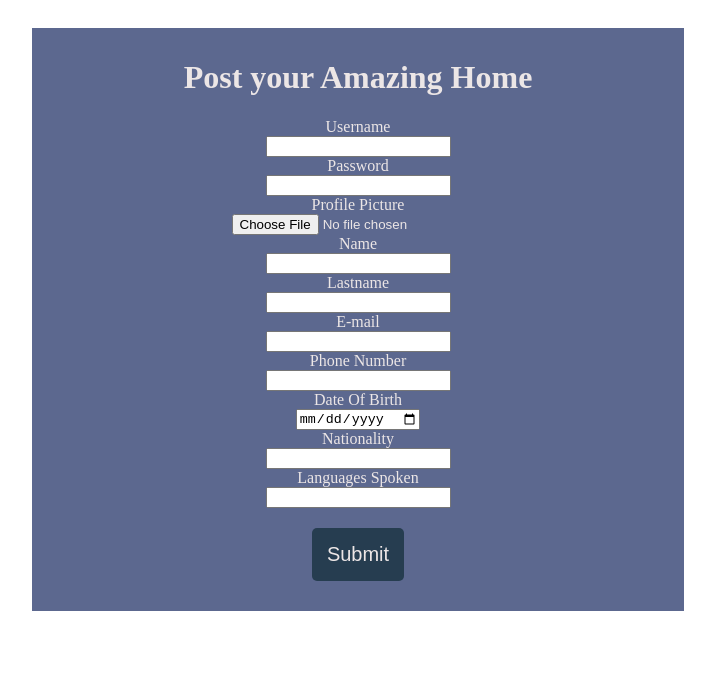
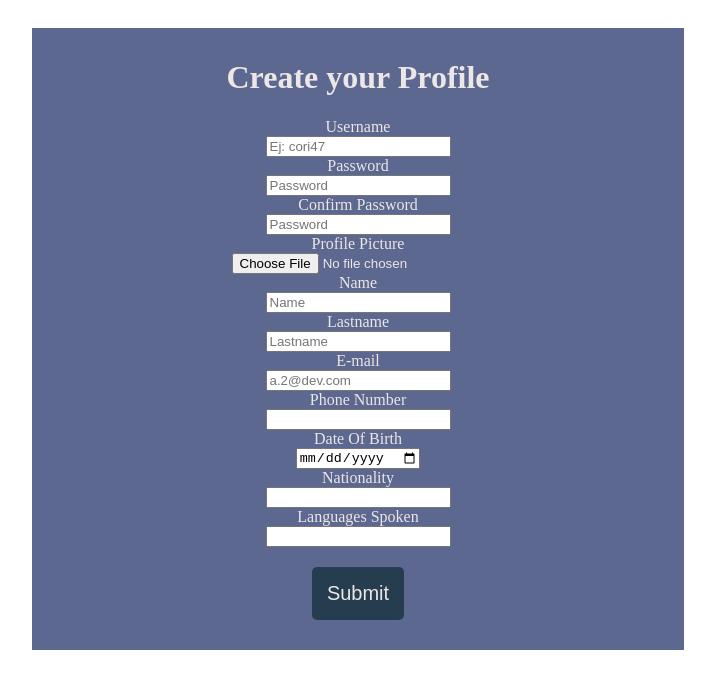
Before and after one commit to Eliza-code/holidayswapp, a React (Create React App) app in the folder client/: page /register in a window 1280 px wide. Shown: the top 688 px of the page, without its empty margins (282-997 px from the left). Built offline with nearby package versions, Linux system fonts and the light colour scheme.

Commit message:
sing up route creation

```diff
--- a/client/src/App.js
+++ b/client/src/App.js
@@ -10,8 +10,8 @@ function App() {
     <div >
 
        <Switch>
-        <Route exact path = '/home' component={Home} />
-        <Route exact path="/register" component={Signup} />
+          <Route exact path = '/home' component={Home} />
+          <Route exact path="/register" component={Signup} />
         </Switch>
     </div>
   );
--- a/client/src/components/NavBar/NavBar.jsx
+++ b/client/src/components/NavBar/NavBar.jsx
@@ -2,7 +2,8 @@ import React from "react";
 import SearchBar from "../SearchBar/SearchBar";
 import { Link } from "react-router-dom";
 import "../NavBar/navbar.css";
-import Signup from "../SignUp/Signup"
+
+
 const NavBar = () => {
   return (
     <div>
--- a/client/src/components/SignUp/Signup.jsx
+++ b/client/src/components/SignUp/Signup.jsx
@@ -15,8 +15,9 @@ const initialValues = {
     languagesSpoken:'',
 }
 
-const onSubmit = values => {
-    console.log(values);
+const onSubmit = (e) => {
+    e.preventDefault();
+    console.log("work");
 }
 
 const validate= values => {
@@ -27,13 +28,15 @@ const validate= values => {
 
     if(!values.password){
         errors.password = 'Required'
-    }else if(!/([A-Za-z][0-9]){5}/i.test(values.password)){} {
+    }else if(!/([A-Za-z][0-9]){5}/i.test(values.password)) {
         errors.password = 'Must contain letters, numbers and more than 4 characters';
+    }else if( values.password !== values.confirmpassword){
+        errors.confirmpassword='Pasword ust be the same';
     }
 
-    if(values.profilePicture !== "" && !/^(ftp|http|https):\/\/[^ "]+$/.test(values.profilePicture)){
-        errors.profilePicture = 'Must be an url';
-    }
+    // if(values.profilePicture !== "" && !/^(ftp|http|https):\/\/[^ "]+$/.test(values.profilePicture)){
+    //     errors.profilePicture = 'Must be an url';
+    // }
     if(!values.name){
         errors.name = 'Required';
     }
@@ -48,7 +51,7 @@ const validate= values => {
     }
 
     if( values.phonenumber){
-        if(isNaN(values.phonenumber)){
+        if(!/^(\+0?1\s)?\(?\d{3}\)?[\s.-]\d{3}[\s.-]\d{4}$/.test(values.phonenumber)){
             errors.phonenumber = 'Enter a valid phone number';
         }
     }
@@ -61,72 +64,143 @@ const Signup = () => {
         initialValues,
         onSubmit,
         validate
-        }
-    );
+    });
 
-
+    console.log(formik.touched)
     return (
         <div className="mainForm">
             <form className="containerForm" onSubmit={formik.handleSumbit}>
-            <h1>Post your Amazing Home</h1>
+            <h1>Create your Profile</h1>
                 <div className="formLabel">
                     <label htmlFor='username'>Username</label>
-                    <input id='username' type='text' name='username' onChange={formik.handleChange} value={formik.values.username} onBlur={formik.handleBlur}/>
-                    {formik.errors.username ? <span>{formik.errors.username}</span> : null}
+                    <input id='username'
+                    placeholder='Ej: cori47'
+                    type='text'
+                    name='username'
+                    onChange={formik.handleChange}
+                    value={formik.values.username}
+                    onBlur={formik.handleBlur}/>
+                    {formik.touched.username && formik.errors.username ? <span>{formik.errors.username}</span> : null}
                 </div>
 
                 <div className="formLabel">
                     <label htmlFor='password'>Password</label>
-                    <input id='password' type='password' name='password' onChange={formik.handleChange} value={formik.values.password} onBlur={formik.handleBlur} />
-                    {formik.errors.password ? <span>{formik.errors.password}</span> : null}
+                    <input id='password'
+                    placeholder='Password'
+                    type='password'
+                    name='password'
+                    onChange={formik.handleChange}
+                    value={formik.values.password}
+                    onBlur={formik.handleBlur} />
+                    {formik.touched.password && formik.errors.password ? <span>{formik.errors.password}</span> : null}
+                </div>
+
+                <div className="formLabel">
+                    <label htmlFor='confirmpassword'>Confirm Password</label>
+                    <input id='confirmpassword'
+                    placeholder='Password'
+                    type='password'
+                    name='confirmpassword'
+                    onChange={formik.handleChange}
+                    value={formik.values.confirmpassword}
+                    onBlur={formik.handleBlur} />
+                    {formik.touched.confirmpassword && formik.errors.confirmpassword ? <span>{formik.errors.confirmpassword}</span> : null}
                 </div>
 
                 <div className="formLabel">
                     <label htmlFor='profilePicture'>Profile Picture</label>
-                    <input id='profilePicture' type='file' name='profilePicture' onChange={formik.handleChange} value={formik.values.profilePicture} onBlur={formik.handleBlur}/>
-                    {formik.errors.profilePicture ? <span>{formik.errors.profilePicture}</span> : null}
+                    <input id='profilePicture'
+                    placeholder='.jpg'
+                     type='file'
+                     name='profilePicture'
+                     onChange={formik.handleChange}
+                     value={formik.values.profilePicture}
+                     onBlur={formik.handleBlur}/>
+                    {formik.touched.profilePicture && formik.errors.profilePicture ? <span>{formik.errors.profilePicture}</span> : null}
                 </div>
 
                 <div className="formLabel">
                     <label htmlFor='name'>Name</label>
-                    <input id='name' type='text' name='name' onChange={formik.handleChange} value={formik.values.name} onBlur={formik.handleBlur}/>
-                    {formik.errors.name ? <span>{formik.errors.name}</span> : null}
+                    <input id='name'
+                    placeholder='Name'
+                    type='text'
+                    name='name'
+                    onChange={formik.handleChange}
+                    value={formik.values.name}
+                    onBlur={formik.handleBlur}/>
+                    {formik.touched.name && formik.errors.name ? <span>{formik.errors.name}</span> : null}
                 </div>
 
                 <div className="formLabel">
                     <label htmlFor='lastname'>Lastname</label>
-                    <input id='lastname' type='text' name='lastname' onChange={formik.handleChange} value={formik.values.lastname} onBlur={formik.handleBlur}/>
-                    {formik.errors.lastname ? <span>{formik.errors.lastname}</span> : null}
+                    <input id='lastname'
+                    placeholder='Lastname'
+                    type='text'
+                    name='lastname'
+                    onChange={formik.handleChange}
+                    value={formik.values.lastname}
+                    onBlur={formik.handleBlur}/>
+                    {formik.touched.lastname && formik.errors.lastname ? <span>{formik.errors.lastname}</span> : null}
                 </div>
 
                 <div className="formLabel">
                     <label htmlFor='email'>E-mail</label>
-                    <input id='email' type='text' name='email' onChange={formik.handleChange} value={formik.values.email} onBlur={formik.handleBlur}/>
-                    {formik.errors.email ? <span>{formik.errors.email}</span> : null}
+                    <input id='email'
+                    placeholder='a.2@dev.com'
+                    type='text'
+                    name='email'
+                    onChange={formik.handleChange}
+                    value={formik.values.email}
+                    onBlur={formik.handleBlur}/>
+                    {formik.touched.email && formik.errors.email ? <span>{formik.errors.email}</span> : null}
                 </div>
 
                 <div className="formLabel">
                     <label htmlFor='phonenumber'>Phone Number</label>
-                    <input id='phonenumber' type='number' name='phonenumber' onChange={formik.handleChange} value={formik.values.phonenumber} onBlur={formik.handleBlur}/>
-                    {formik.errors.phonenumber ? <span>{formik.errors.phonenumber}</span> : null}
+                    <input id='phonenumber'
+                    placeholder=''
+                    type='text'
+                    name='phonenumber'
+                    onChange={formik.handleChange}
+                    value={formik.values.phonenumber}
+                    onBlur={formik.handleBlur}/>
+                    {formik.touched.phonenumber && formik.errors.phonenumber ? <span>{formik.errors.phonenumber}</span> : null}
                 </div>
 
                 <div className="formLabel">
                     <label htmlFor='dateOfBirth'>Date Of Birth</label>
-                    <input id='dateOfBirth' type='date' name='dateOfBirth' onChange={formik.handleChange} value={formik.values.dateOfBirth} onBlur={formik.handleBlur}/>
-                    {formik.errors.dateOfBirth ? <span>{formik.errors.dateOfBirth}</span> : null}
+                    <input id='dateOfBirth'
+                    placeholder=''
+                    type='date'
+                    name='dateOfBirth'
+                    onChange={formik.handleChange}
+                    value={formik.values.dateOfBirth}
+                    onBlur={formik.handleBlur}/>
+                    {formik.touched.dateOfBirth && formik.errors.dateOfBirth ? <span>{formik.errors.dateOfBirth}</span> : null}
                 </div>
 
                 <div className="formLabel">
                     <label htmlFor='nationality'>Nationality</label>
-                    <input id='nationality' type='text' name='nationality' onChange={formik.handleChange} value={formik.values.nationality} onBlur={formik.handleBlur}/>
-                    {formik.errors.dateOfBirth ? <span>{formik.errors.dateOfBirth}</span> : null}
+                    <input id='nationality'
+                    placeholder=''
+                    type='text'
+                    name='nationality'
+                    onChange={formik.handleChange}
+                    value={formik.values.nationality}
+                    onBlur={formik.handleBlur}/>
+                    {formik.touched.nationality && formik.errors.dateOfBirth ? <span>{formik.errors.dateOfBirth}</span> : null}
                 </div>
 
                 <div className="formLabel">
                     <label htmlFor='languagesSpoken'>Languages Spoken</label>
-                    <input id='languagesSpoken' type='text' name='languagesSpoken' onChange={formik.handleChange} value={formik.values.languagesSpoken} onBlur={formik.handleBlur}/>
-                    {formik.errors.dateOfBirth ? <span>{formik.errors.dateOfBirth}</span> : null}
+                    <input id='languagesSpoken'
+                    placeholder=''
+                    type='text'
+                    name='languagesSpoken'
+                    onChange={formik.handleChange}
+                    value={formik.values.languagesSpoken}
+                    onBlur={formik.handleBlur}/>
+                    {formik.touched.languagesSpoken && formik.errors.dateOfBirth ? <span>{formik.errors.dateOfBirth}</span> : null}
                 </div>
 
                 <button className="formBtn" type='submit'>Submit</button>
--- a/client/src/redux/types/userTypes.js
+++ b/client/src/redux/types/userTypes.js
@@ -0,0 +1 @@
+export const POST_USER = 'POST_USER';
```
